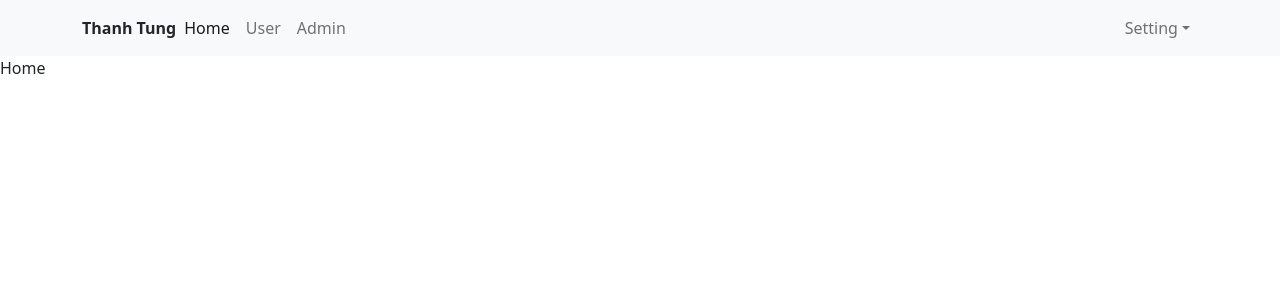
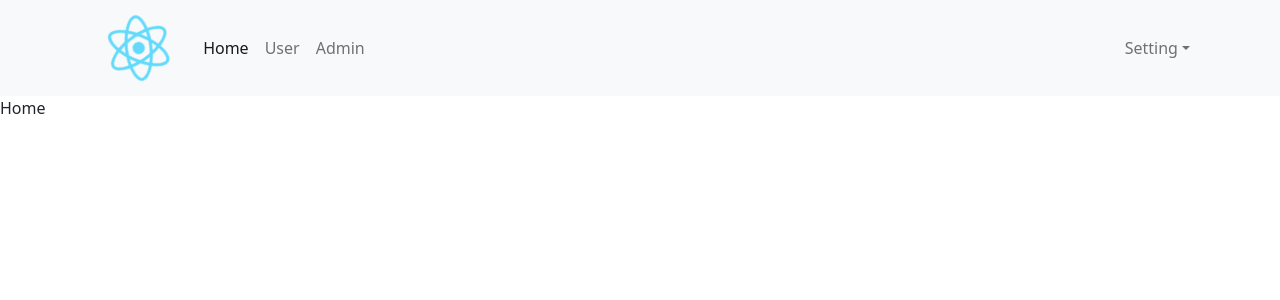
Before and after one commit to tungnt99/React-Basic, a React (Create React App) app: page / in a window 1280 px wide. Shown: the top 300 px of the page. Built offline with nearby package versions, Linux system fonts and the light colour scheme.

Commit message:
outlet Nested Routes #49

```diff
--- a/src/App.js
+++ b/src/App.js
@@ -2,31 +2,22 @@ import React from 'react';
 import './App.scss';
 import Header from './components/Header/Header';
 import {
-  BrowserRouter as Router,
-  Routes,
-  Route,
+  Outlet
 } from "react-router-dom";
-import Home from './components/Home/Home';
-import User from './components/User/User';
-import Admin from './components/Admin/Admin';
 
 export default function App() {
   return (
-    <Router>
-      <div className="app-container">
-        <div className='header'>
-          <Header />
-        </div>
-        <div className='content'>
-          <Routes>
-            <Route exact path="/" element={<Home />} />
-            <Route exact path="/user" element={<User />} />
-            <Route exact path="/admin" element={<Admin />} />
-
-          </Routes>
+    <div className="app-container">
+      <div className="header-container">
+        <Header />
+      </div>
+      <div className="main-container">
+        <div className="sidenav-container"></div>
+        <div className="app-content">
+          <Outlet />
         </div>
       </div>
 
-    </Router>
+    </div>
   )
 }
--- a/src/components/Header/Header.jsx
+++ b/src/components/Header/Header.jsx
@@ -3,12 +3,14 @@ import Nav from 'react-bootstrap/Nav';
 import Navbar from 'react-bootstrap/Navbar';
 import NavDropdown from 'react-bootstrap/NavDropdown';
 import { NavLink } from "react-router-dom";
-
+import logo from '../../logo.svg';
 export default function Header() {
   return (
     <Navbar bg="light" expand="lg">
       <Container>
-        <NavLink className="nav-link fw-bold" to="/">Thanh Tung</NavLink>
+        <NavLink className="nav-link fw-bold" to="/">
+            <img src={logo} className="App-logo" alt="logo" />
+        </NavLink>
         <Navbar.Toggle aria-controls="basic-navbar-nav" />
         <Navbar.Collapse id="basic-navbar-nav">
           <Nav className="me-auto">
--- a/src/index.js
+++ b/src/index.js
@@ -5,12 +5,23 @@ import reportWebVitals from './reportWebVitals';
 import { Provider } from 'react-redux';
 import store from './redux/store';
 import 'bootstrap/dist/css/bootstrap.min.css';
+import { BrowserRouter, Routes, Route } from "react-router-dom";
+import Home from "./components/Home/Home";
+import User from "./components/User/User";
+import Admin from "./components/Admin/Admin";
+
 const root = ReactDOM.createRoot(document.getElementById('root'));
 root.render(
   <Provider store={store}>
-    {/* <React.StrictMode> */}
-      <App />
-    {/* </React.StrictMode> */}
+    <BrowserRouter>
+      <Routes>
+        <Route exact path="/" element={<App />}>
+          <Route index element={<Home />} />
+          <Route exact path="/user" element={<User />} />
+        </Route>
+        <Route exact path="/admin" element={<Admin />} />
+      </Routes>
+    </BrowserRouter>
   </Provider>
 );
 
```
